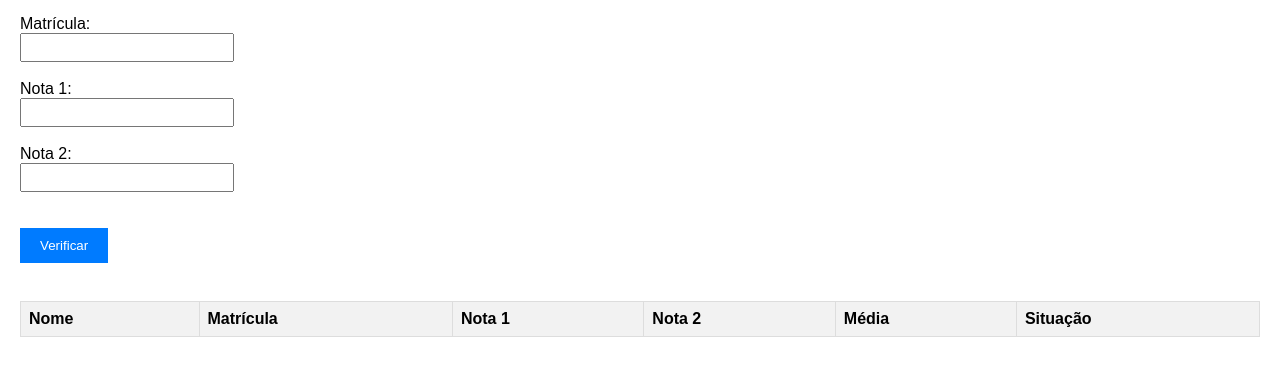
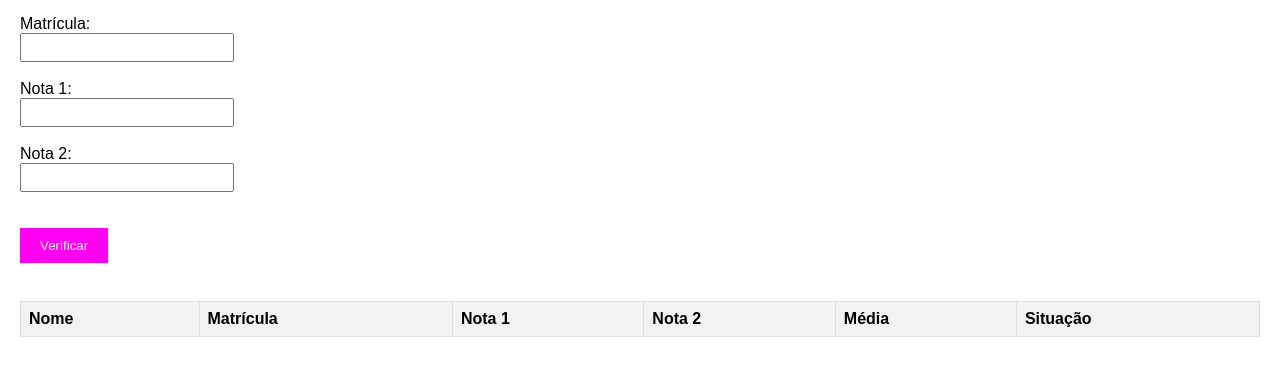
Before and after one commit to fonsca/Verifica-ao, a plain HTML site: page index.html in a window 1280 px wide. Shown: the part 150-526 px from the top of the page. Drawn offline with Linux system fonts and the light colour scheme.

Commit message:
Add files via upload

```diff
--- a/index.css
+++ b/index.css
@@ -25,14 +25,14 @@ input[type="number"] {
 
 button {
     padding: 10px 20px;
-    background-color: #007bff;
+    background-color: #ff00f2;
     color: #fff;
     border: none;
     cursor: pointer;
 }
 
 button:hover {
-    background-color: #0056b3;
+    background-color: #9500b3;
 }
 
 table {
```
